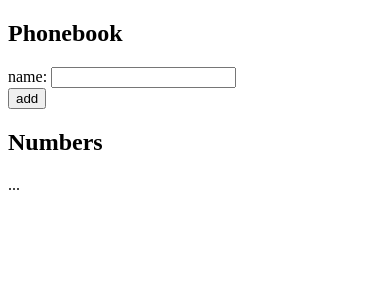
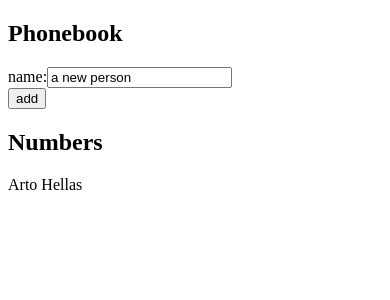
Before and after one commit to nsapse/full_stack_open_2020, a React (Create React App) app in the folder part_2/2b_exercises/: page / in a window 390 px wide. Shown: the top 300 px of the page. Built offline with nearby package versions, Linux system fonts and the light colour scheme; the HTML template or start-up script is replaced by a standard one.

Commit message:
finished exercise 2.6 (phonebook step1)

```diff
--- a/part_2/2b_exercises/src/App.js
+++ b/part_2/2b_exercises/src/App.js
@@ -4,21 +4,41 @@ const App = () => {
   const [ persons, setPersons] = useState([
     { name: 'Arto Hellas' }
   ])
-  const [ newName, setNewName ] = useState('')
+  const [ newName, setNewName ] = useState(
+    'a new person'
+  )
+
+  const addName  = (event) => {
+    event.preventDefault()
+    const newObject = {
+      name: newName,
+      date: new Date().toISOString(),
+      id: persons.length + 1
+    }
+    setPersons(persons.concat(newObject))
+  }
+  const handleFormChange = (event) => {
+    // console.log('event.target.value for form is:', event.target.value);
+    setNewName(event.target.value)
+  }
 
   return (
     <div>
+      {/* <div>debug: {newName} </div> */}
       <h2>Phonebook</h2>
-      <form>
-        <div>
-          name: <input />
+      <form  onSubmit = {addName}>
+        <div> name:
+          <input
+          value = {newName}
+          onChange = {handleFormChange}
+          />
         </div>
         <div>
           <button type="submit">add</button>
         </div>
       </form>
       <h2>Numbers</h2>
-      ...
+     {persons.map((person, i) => <p id = {i}>{person.name}</p>)}
     </div>
   )
 }
```
